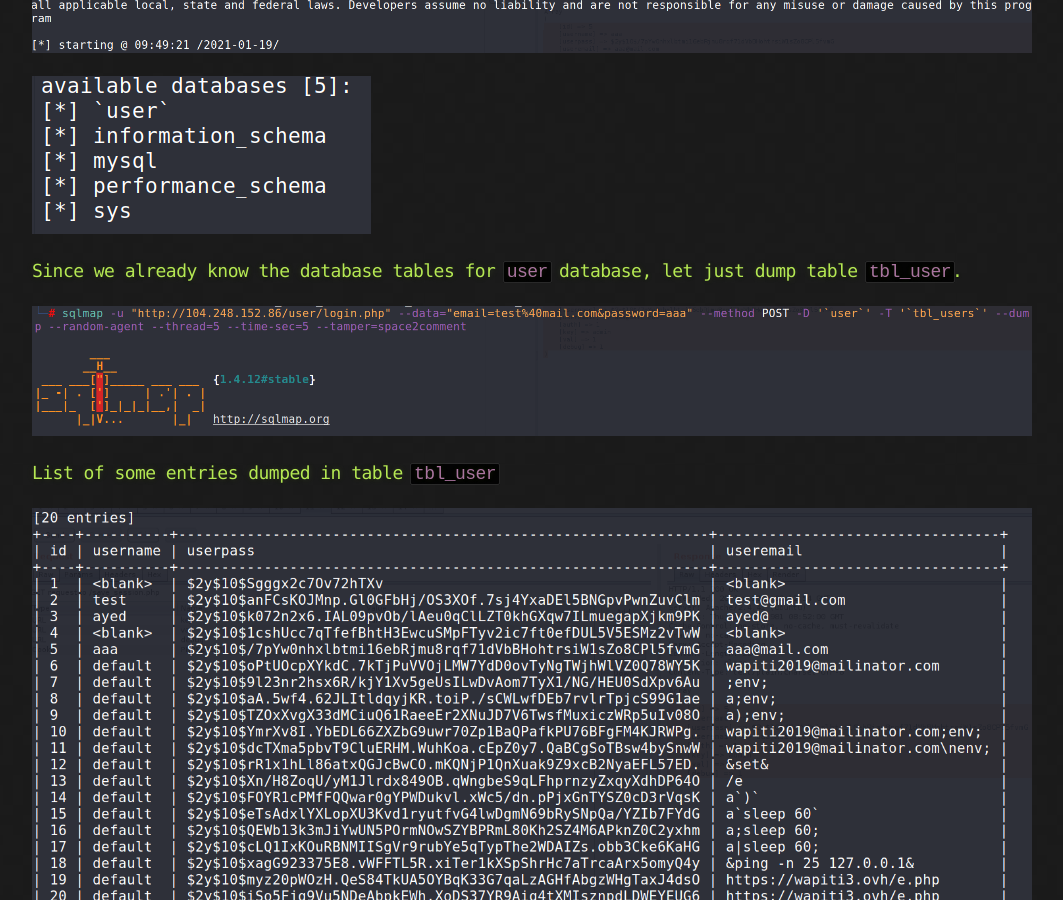
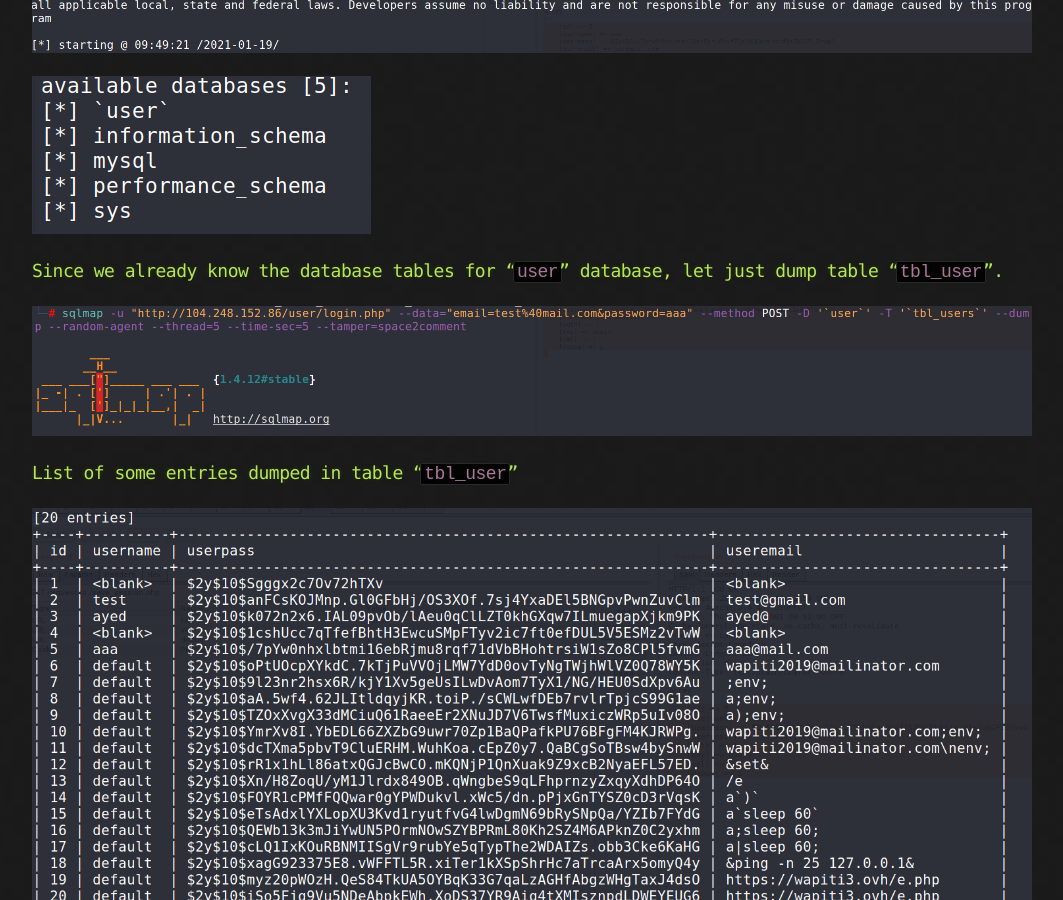
Before and after one commit to aimanpoji/aimanpoji.github.io, a Jekyll site: the page built from _posts/2021-01-19-Lazy-Web-Write-Up.md, in a window 1280 px wide and 900 px high, scrolled down 5388 px. Shown: the whole window, without its empty margins (108-1171 px from the left). Built offline with Jekyll 4.4.1, drawn with Linux system fonts in a browser that asks for light colours; nearby versions of some CDN libraries.

```diff
--- a/_posts/2021-01-19-Lazy-Web-Write-Up.md
+++ b/_posts/2021-01-19-Lazy-Web-Write-Up.md
@@ -52,11 +52,11 @@
 
 ![sql3](https://github.com/aimanpoji/aimanpoji.github.io/blob/main/images/lazyweb/sql3.png?raw=true)
 
-### Since we already know the database tables for `user` database, let just dump table ``tbl_user``.
+### Since we already know the database tables for "`user`" database, let just dump table "`tbl_user`".
 
 ![sql4](https://github.com/aimanpoji/aimanpoji.github.io/blob/main/images/lazyweb/sql4.png?raw=true)
 
-### List of some entries dumped in table ``tbl_user``
+### List of some entries dumped in table "`tbl_user`"
 
 ![sql5](https://github.com/aimanpoji/aimanpoji.github.io/blob/main/images/lazyweb/sql5.png?raw=true)
 
```
